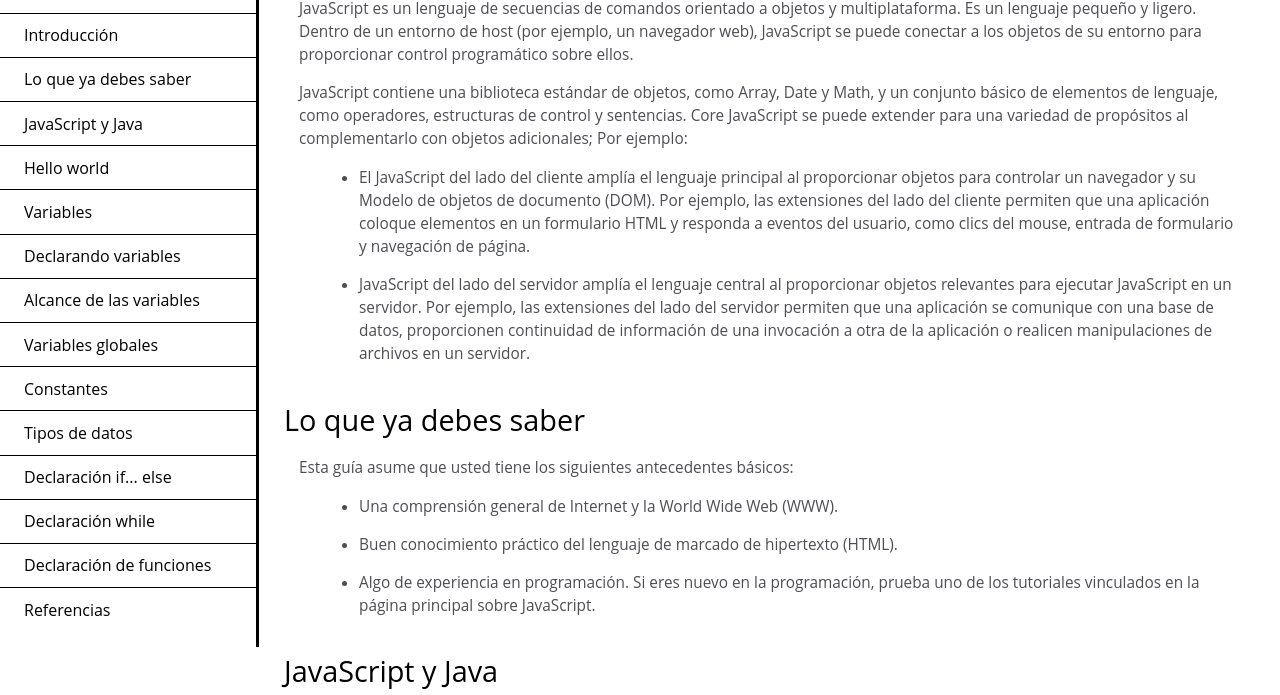
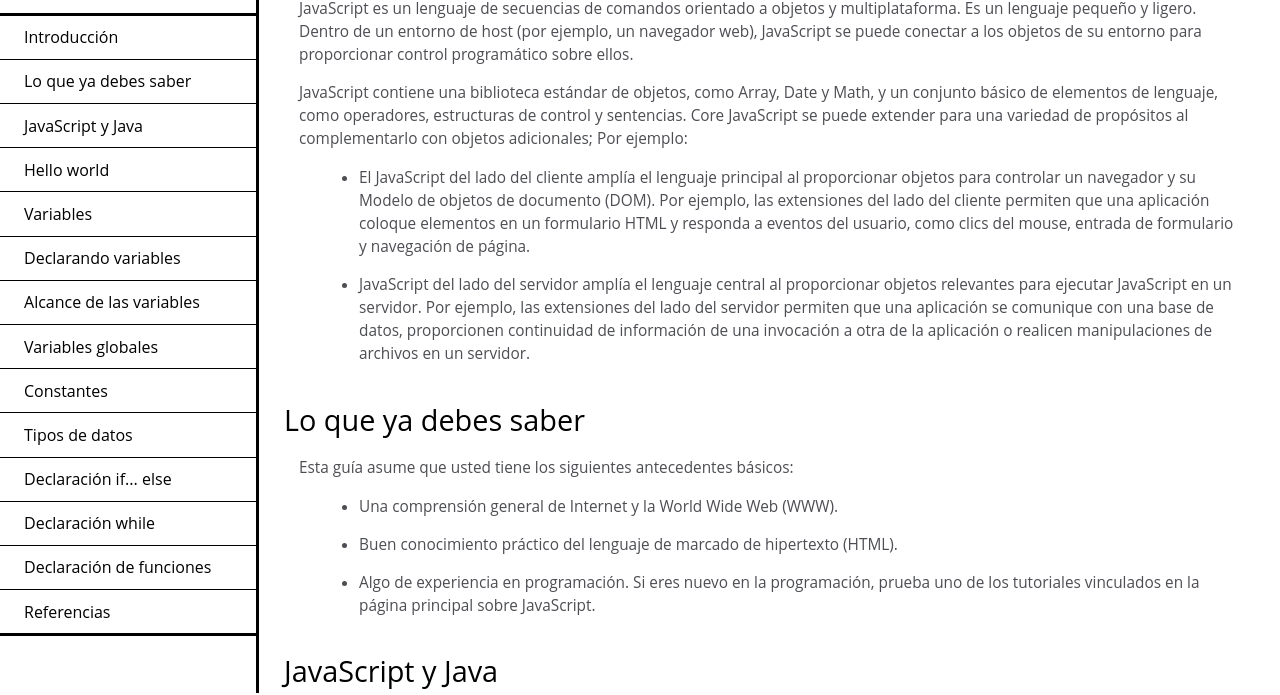
Before and after one commit to gabrielsifontes/javascript-documentacion, a plain HTML site: page index.html in a window 1280 px wide. Shown: the part 107-802 px from the top of the page. Drawn offline with Linux system fonts and the light colour scheme.

Commit message:
Add files via upload

```diff
--- a/styles.css
+++ b/styles.css
@@ -24,9 +24,10 @@ header {
   top: 0px;
   left: 0px;
   width: 16em;
-  border-right: solid;
+  border-right: 3px solid black;
   border-color: black;
   margin: 0;
+  height: 100%;
 }
 
 #navbar header {
@@ -36,7 +37,8 @@ header {
 #navbar ul {
   height: 80%;
   padding: 0;
-  overflow: hidden auto; /* Es raro que se herede bien al viewport de telefono pero aqui en la normal no se aplica, no sé por qué */
+  overflow-y: auto;
+  border-top: 3px solid black;
 }
 
 #navbar li {
@@ -45,6 +47,12 @@ header {
   text-align: left;
   margin: 0 0;
   border-top: 1px solid black;
+}
+#navbar li:first-child {
+  border-top: 0
+}
+#navbar li:last-child {
+  border-bottom: 3px solid black;
 }
 
 #navbar a {
@@ -120,5 +128,8 @@ li {
   #navbar li:first-child {
     border-top: 0;
   }
+  #navbar li:last-child {
+    border-bottom: 0;
+  }
 
 }
```
